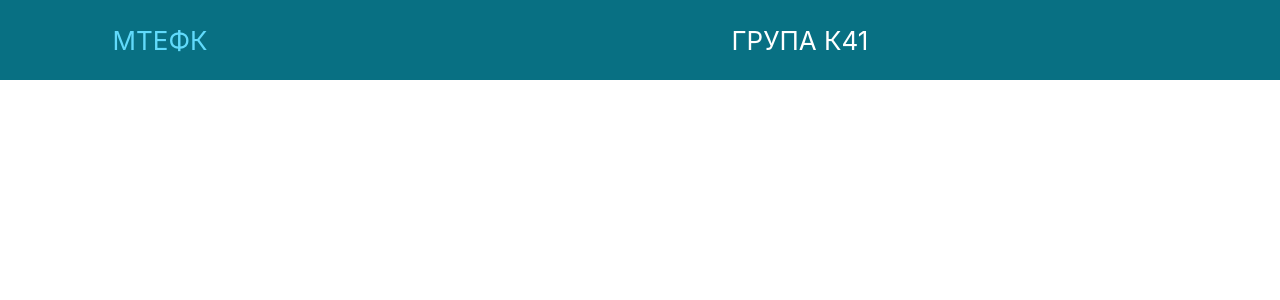
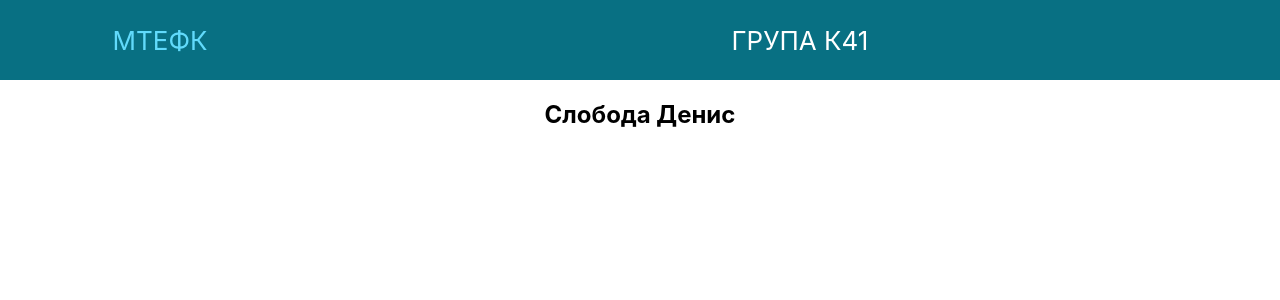
Before and after one commit to MTEFK/task-pr21, a React (Create React App) app: page / in a window 1280 px wide. Shown: the top 300 px of the page. Built offline with nearby package versions, Linux system fonts and the light colour scheme.

Commit message:
edit App.js

```diff
--- a/src/App.js
+++ b/src/App.js
@@ -13,6 +13,8 @@ function App() {
         </div>
       </header>
       <main>
+        <h2>Слобода Денис</h2>
+
 
       </main>
     </div>
```
Also changed, not shown: 1 other file (tests, documents, lock files or other folders).
